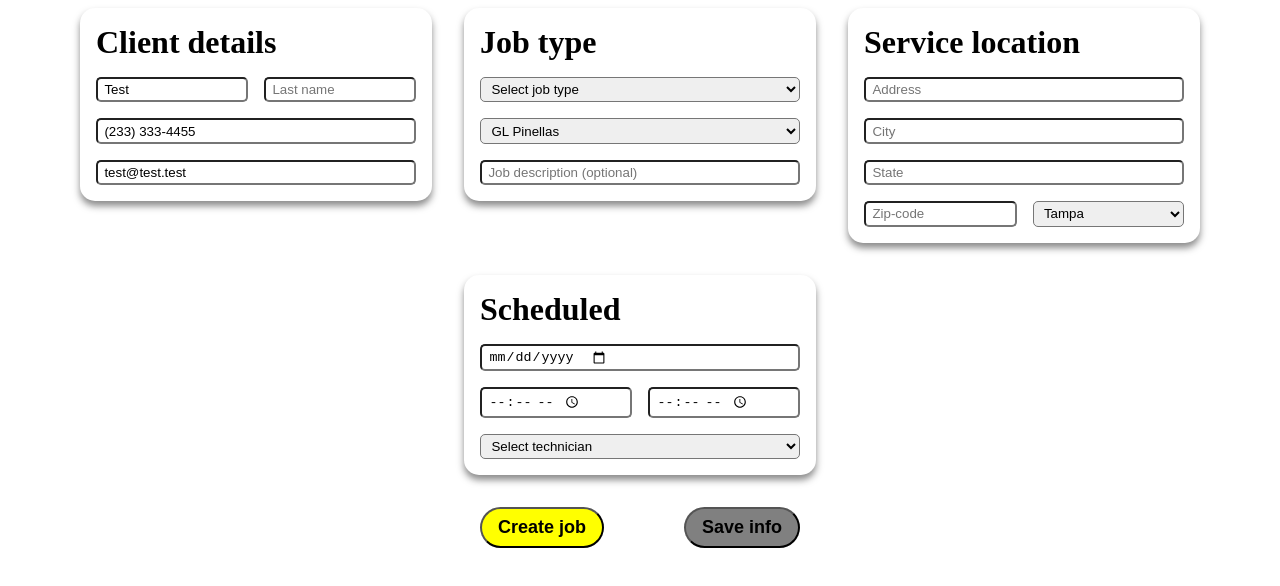
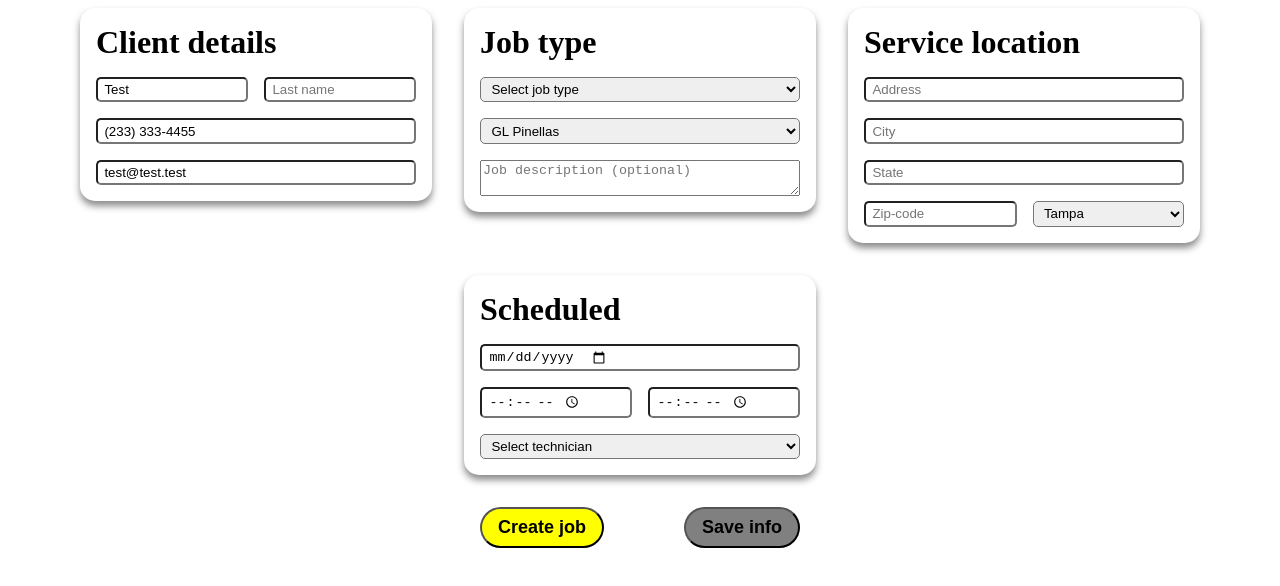
Before and after one commit to Vladnel671/js-test-task, a website built with Vite: page src/form.html in a window 1280 px wide. Built offline with nearby package versions, Linux system fonts and the light colour scheme.

Commit message:
refactor: replace input with textarea

```diff
--- a/src/form.css
+++ b/src/form.css
@@ -55,6 +55,13 @@ form {
   gap: 1rem;
   border-radius: 15px;
   position: relative;
+  overflow: hidden;
+}
+
+textarea {
+  max-width: 100%;
+  width: 100%;
+  box-sizing: border-box;
 }
 
 .inputs-container {
--- a/src/form.html
+++ b/src/form.html
@@ -42,11 +42,11 @@
         <select name="" id="job-source-select">
           <option value="GL Pinellas">GL Pinellas</option>
         </select>
-        <input
+        <textarea
           type="text"
-          resize="true"
           placeholder="Job description (optional)"
-        />
+          name="textarea1"
+        ></textarea>
       </form>
 
       <form id="service-location-form" action="">
--- a/src/workiz.js
+++ b/src/workiz.js
@@ -65,7 +65,7 @@ window.addDeal = async function () {
 
     const jobType = document.querySelector('#job-type-form select').value
     const jobDescription = document.querySelector(
-      '#job-type-form input[placeholder="Job description (optional)"]'
+      '#job-type-form textarea[placeholder="Job description (optional)"]'
     ).value
 
     const address = document.getElementById('address-select').value
```
